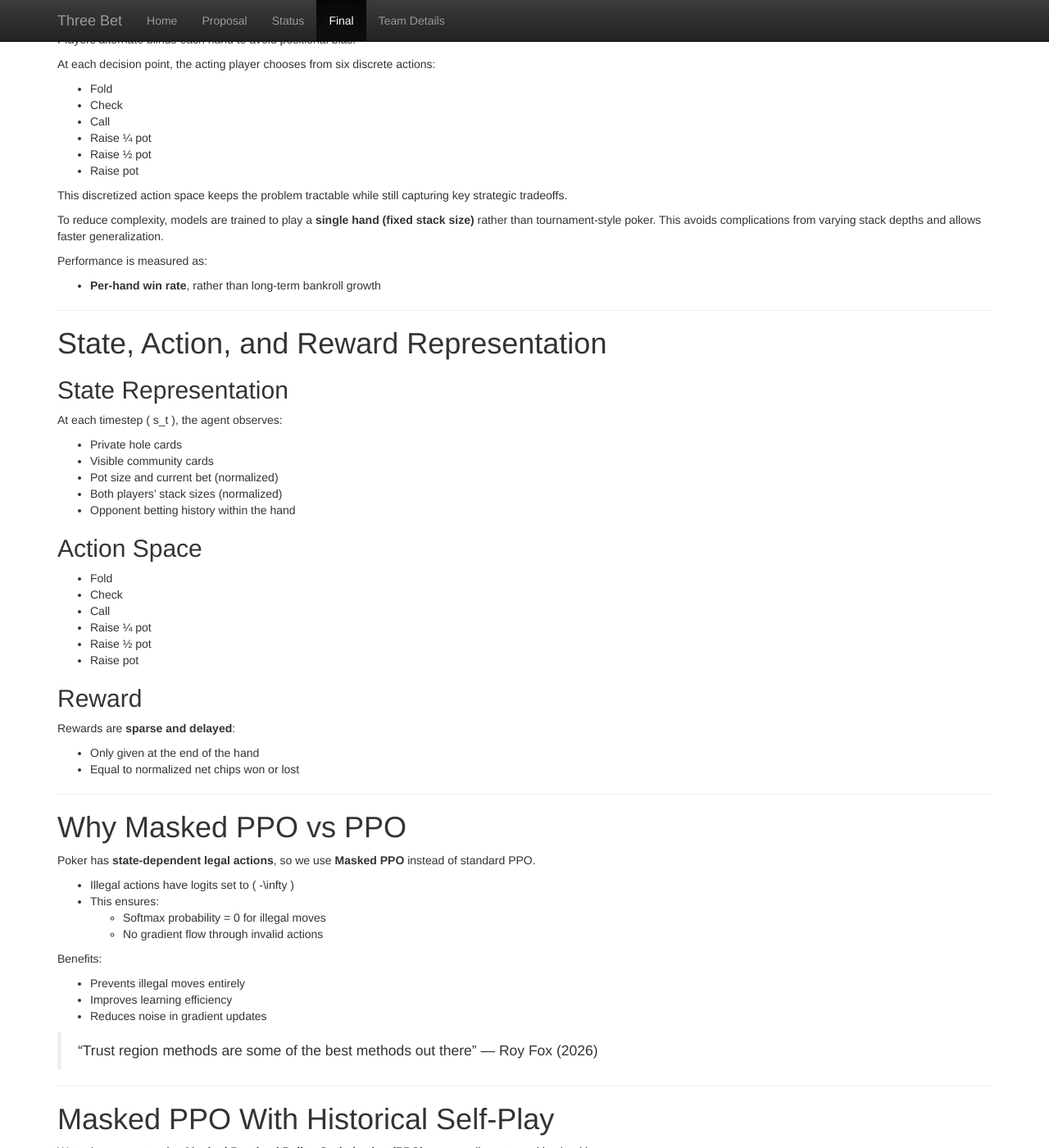
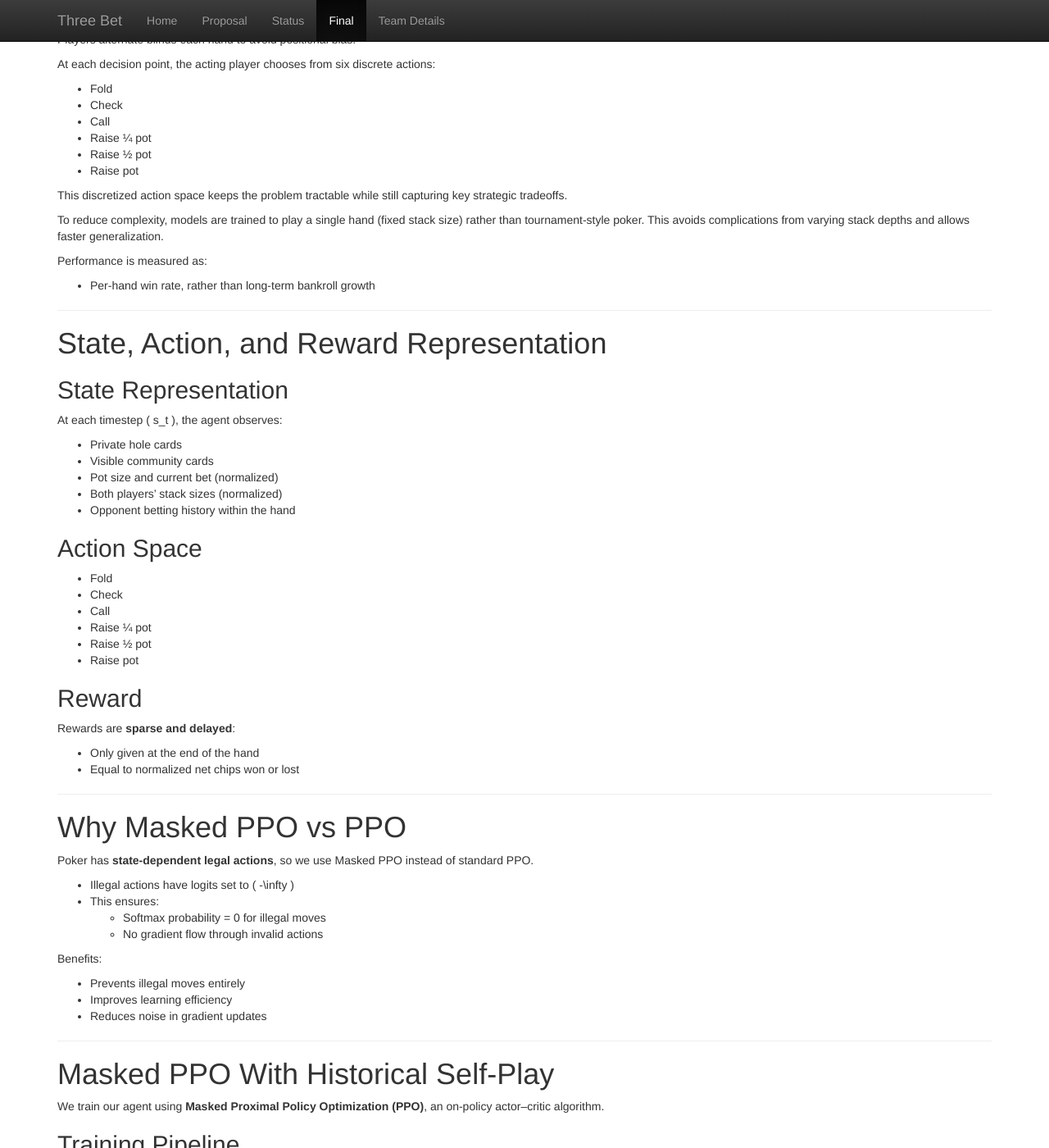
Before and after one commit to AdithyaBollu/Group42-Three-Bet, a Jekyll site: the page built from docs/final.md, in a window 1280 px wide and 1400 px high, scrolled down 1384 px. Shown: the whole window at 82% size. Built offline with Jekyll 4.4.1, drawn with Linux system fonts in a browser that asks for light colours; formulas are drawn with MathJax 3; some of the changed text lies outside the part shown.

Commit message:
just formatting changes
Removed unnecessary formatting from text for clarity.

```diff
--- a/docs/final.md
+++ b/docs/final.md
@@ -51,10 +51,10 @@ At each decision point, the acting player chooses from six discrete actions:
 
 This discretized action space keeps the problem tractable while still capturing key strategic tradeoffs.
 
-To reduce complexity, models are trained to play a **single hand (fixed stack size)** rather than tournament-style poker. This avoids complications from varying stack depths and allows faster generalization.
+To reduce complexity, models are trained to play a single hand (fixed stack size) rather than tournament-style poker. This avoids complications from varying stack depths and allows faster generalization.
 
 Performance is measured as:
-- **Per-hand win rate**, rather than long-term bankroll growth
+- Per-hand win rate, rather than long-term bankroll growth
 
 ---
 
@@ -89,7 +89,7 @@ Rewards are **sparse and delayed**:
 
 # Why Masked PPO vs PPO
 
-Poker has **state-dependent legal actions**, so we use **Masked PPO** instead of standard PPO.
+Poker has **state-dependent legal actions**, so we use Masked PPO instead of standard PPO.
 
 - Illegal actions have logits set to \( -\infty \)
 - This ensures:
@@ -100,8 +100,6 @@ Benefits:
 - Prevents illegal moves entirely
 - Improves learning efficiency
 - Reduces noise in gradient updates
-
-> “Trust region methods are some of the best methods out there” — Roy Fox (2026)
 
 ---
 
@@ -212,7 +210,7 @@ Over time:
 
 # Monte Carlo Counterfactual Regret Minimization (MCCFR)
 
-We implement **MCCFR**, a game-theoretic algorithm for imperfect-information games.
+We implement MCCFR, a game-theoretic algorithm for imperfect-information games.
 
 ## Regret Definition
 
@@ -235,7 +233,7 @@ $$
 ## Key Properties
 
 - Minimizes regret at each information set
-- Average strategy converges to a **Nash equilibrium**
+- Average strategy converges to a Nash equilibrium
 - Produces strategies that are difficult to exploit
 
 ## Implementation Details
@@ -282,7 +280,7 @@ $$
 
 ## MCCFR
 
-- Up to **100,000 unique hands**
+- Up to 100,000 unique hands
 - Tuned abstraction granularity based on convergence
 
 ---
```
